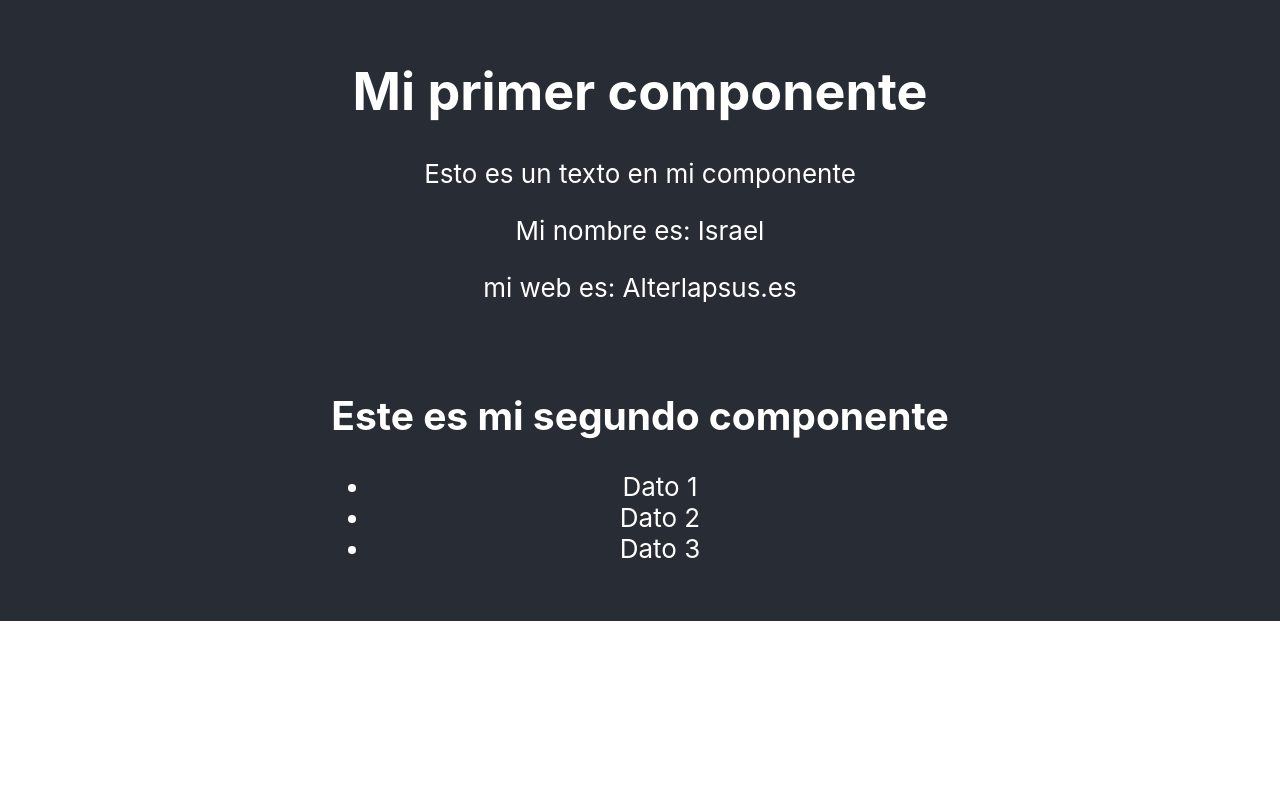
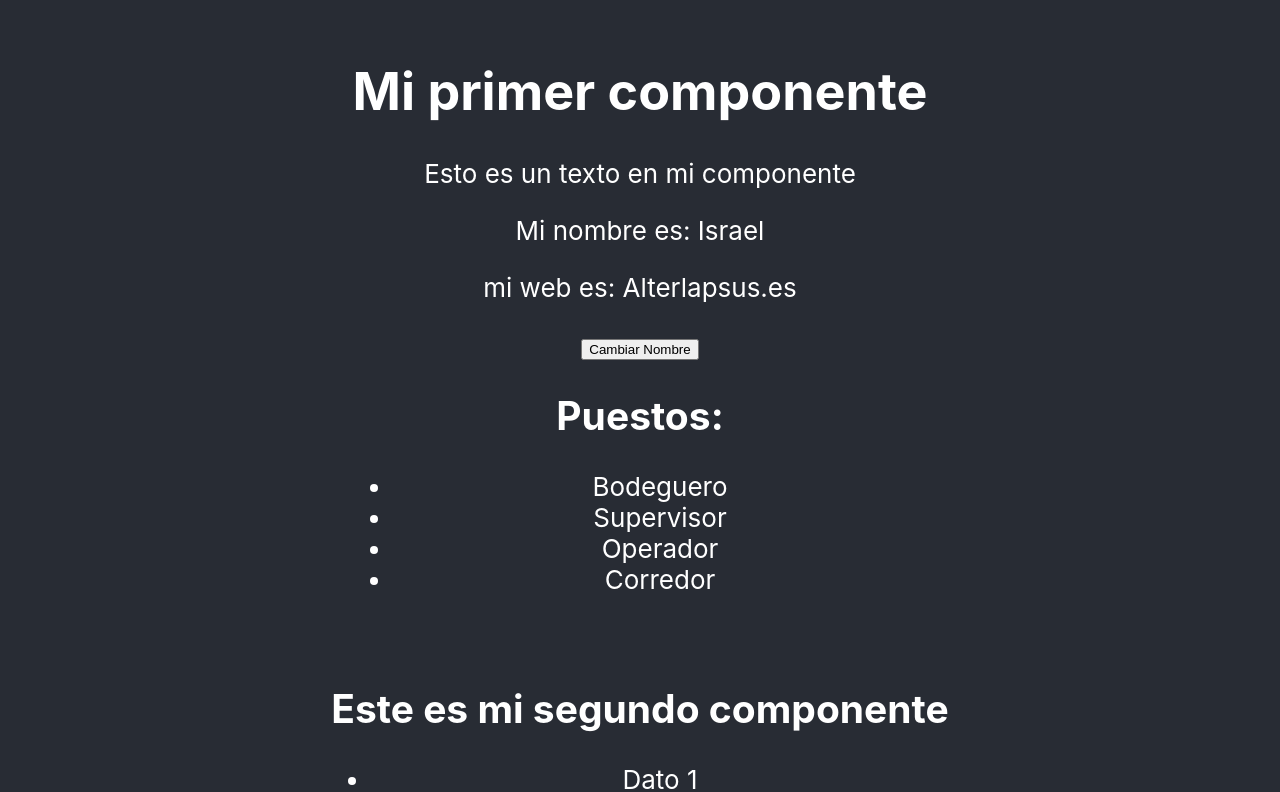
Before and after one commit to Alterlapsus/LearningReact, a React (Create React App) app in the folder app/: page / in a window 1280 px wide. Shown: the part 378-1170 px from the top of the page. Before the commit the page ends 999 px from the top, so only its background shows below. Built offline with nearby package versions, Linux system fonts and the light colour scheme.

Commit message:
creando e implementando un hook

```diff
--- a/app/src/Components/PrimerComponente.js
+++ b/app/src/Components/PrimerComponente.js
@@ -1,9 +1,22 @@
-import React from 'react'
+import React, {useState} from 'react';
 
 export const PrimerComponente = () => {
 
-    let nombre = "Israel";
+    // let nombre = "Israel";
     let web    = "Alterlapsus.es"
+
+    const [nombre, setNombre] = useState("Israel");
+
+    let puestos = [
+        "Bodeguero",
+        "Supervisor",
+        "Operador",
+        "Corredor",
+    ];
+
+    const cambiarNombre = (nuevoNombre) => {
+       setNombre(nuevoNombre);
+    }
 
   return (
     <div>
@@ -12,6 +25,20 @@ export const PrimerComponente = () => {
 
         <p>Mi nombre es: {nombre}</p>
         <p>mi web es: {web}</p>
+
+
+        <button onClick={ e => cambiarNombre("ISRAEL DE LEON")}>Cambiar Nombre</button>
+
+        <h2>Puestos: </h2>
+        <ul>
+            {
+                puestos.map( (puesto, indice )=> {
+                    return ( <li key={indice}>
+                        {puesto}
+                    </li> )
+                })
+            }
+        </ul>
     </div>
   )
 }
```
